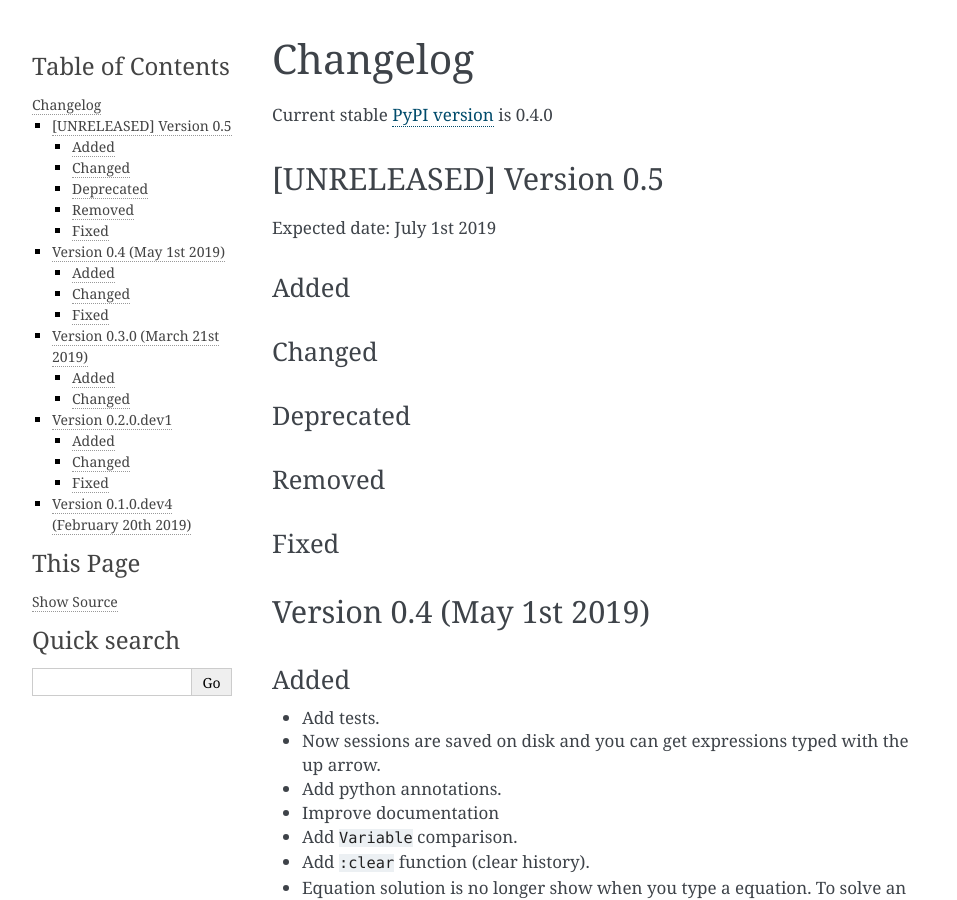
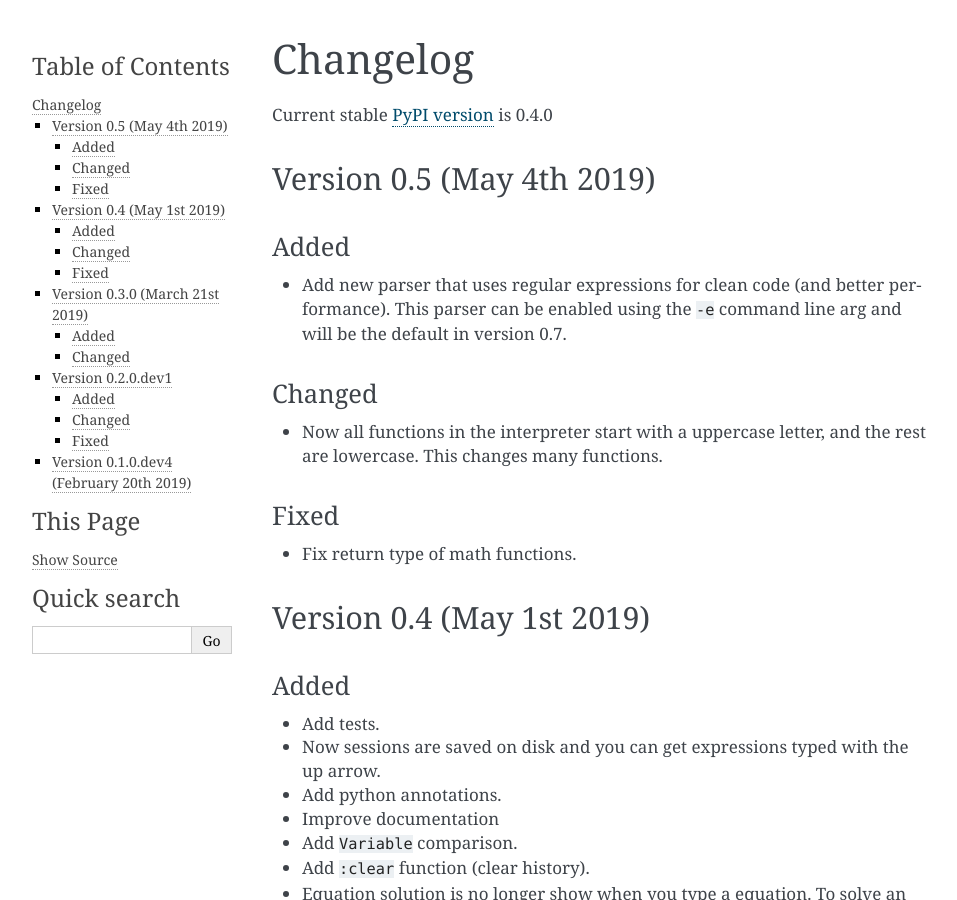
Before and after one commit to alcarazzam/pyscience, a Sphinx documentation site: the page built from doc/source/changelog.rst, in a window 1280 px wide and 900 px high. Shown: the whole window, without its empty margins (148-1105 px from the left). Built offline with Sphinx 7.4.7, drawn with Linux system fonts in a browser that asks for light colours.

Commit message:
Fix errors and normalize functions

```diff
--- a/doc/source/changelog.rst
+++ b/doc/source/changelog.rst
@@ -2,25 +2,23 @@ Changelog
 =========
 Current stable `PyPI version <https://pypi.org/project/pyscience/>`_ is 0.4.0
 
-[UNRELEASED] Version 0.5
-------------------------
-
-Expected date: July 1st 2019
+Version 0.5 (May 4th 2019)
+--------------------------
 
 Added
 ^^^^^
+- Add new parser that uses regular expressions for clean code (and better
+  performance). This parser can be enabled using the ``-e`` command line arg and
+  will be the default in version 0.7.
 
 Changed
 ^^^^^^^
-
-Deprecated
-^^^^^^^^^^
-
-Removed
-^^^^^^^
+- Now all functions in the interpreter start with a uppercase letter, and the
+  rest are lowercase. This changes many functions.
 
 Fixed
 ^^^^^
+- Fix return type of math functions.
 
 Version 0.4 (May 1st 2019)
 --------------------------
```
Also changed, not shown: doc/source/user_guide.rst (+6 -6 lines), 3 other files.
